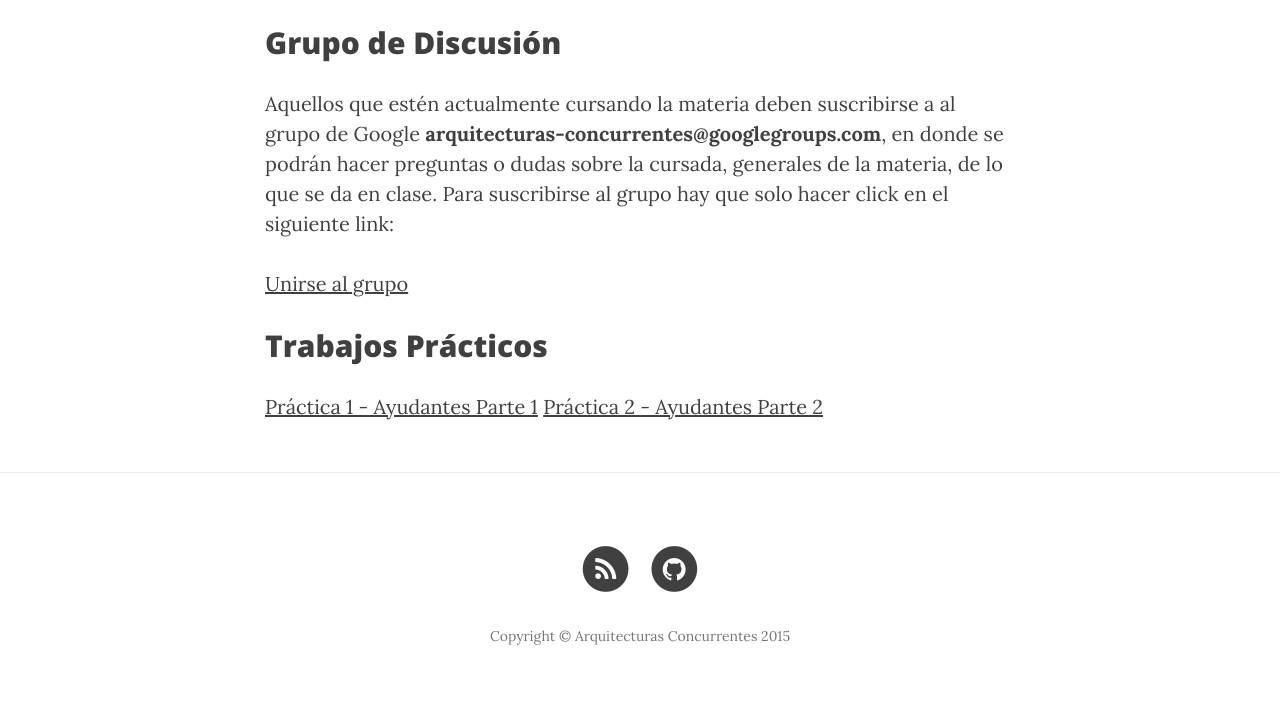
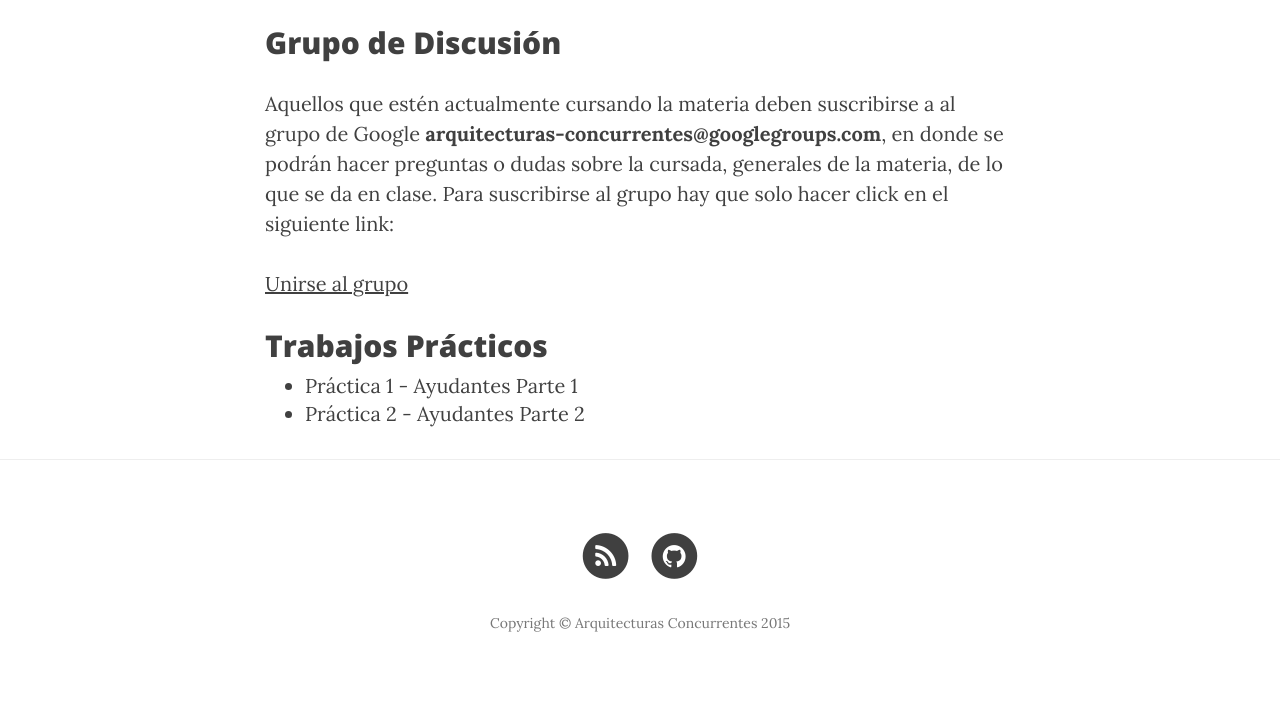
Before and after one commit to arquitecturas-concurrentes/arquitecturas-concurrentes.github.io, a Jekyll site: the page built from cusada.md, in a window 1280 px wide. Shown: the part 1137-1849 px from the top of the page. Built offline with Jekyll 4.4.1, drawn with Linux system fonts in a browser that asks for light colours; nearby versions of some CDN libraries.

```diff
--- a/cusada.md
+++ b/cusada.md
@@ -20,5 +20,5 @@ hacer preguntas o dudas sobre la cursada, generales de la materia, de lo que se
 
 ## Trabajos Prácticos
 
-[Práctica 1 - Ayudantes Parte 1](https://docs.google.com/document/d/1j7agLiiWzoOAY3cmF2uevn8fvyrG0oDm0SzBkQru6A4/pub)
-[Práctica 2 - Ayudantes Parte 2](https://docs.google.com/document/d/1kykd-abdpoySCCRq28lo4p5FmSvorxFveFXcqAQU0ig/edit)
+* [Práctica 1 - Ayudantes Parte 1](https://docs.google.com/document/d/1j7agLiiWzoOAY3cmF2uevn8fvyrG0oDm0SzBkQru6A4/pub)
+* [Práctica 2 - Ayudantes Parte 2](https://docs.google.com/document/d/1kykd-abdpoySCCRq28lo4p5FmSvorxFveFXcqAQU0ig/edit)
```
